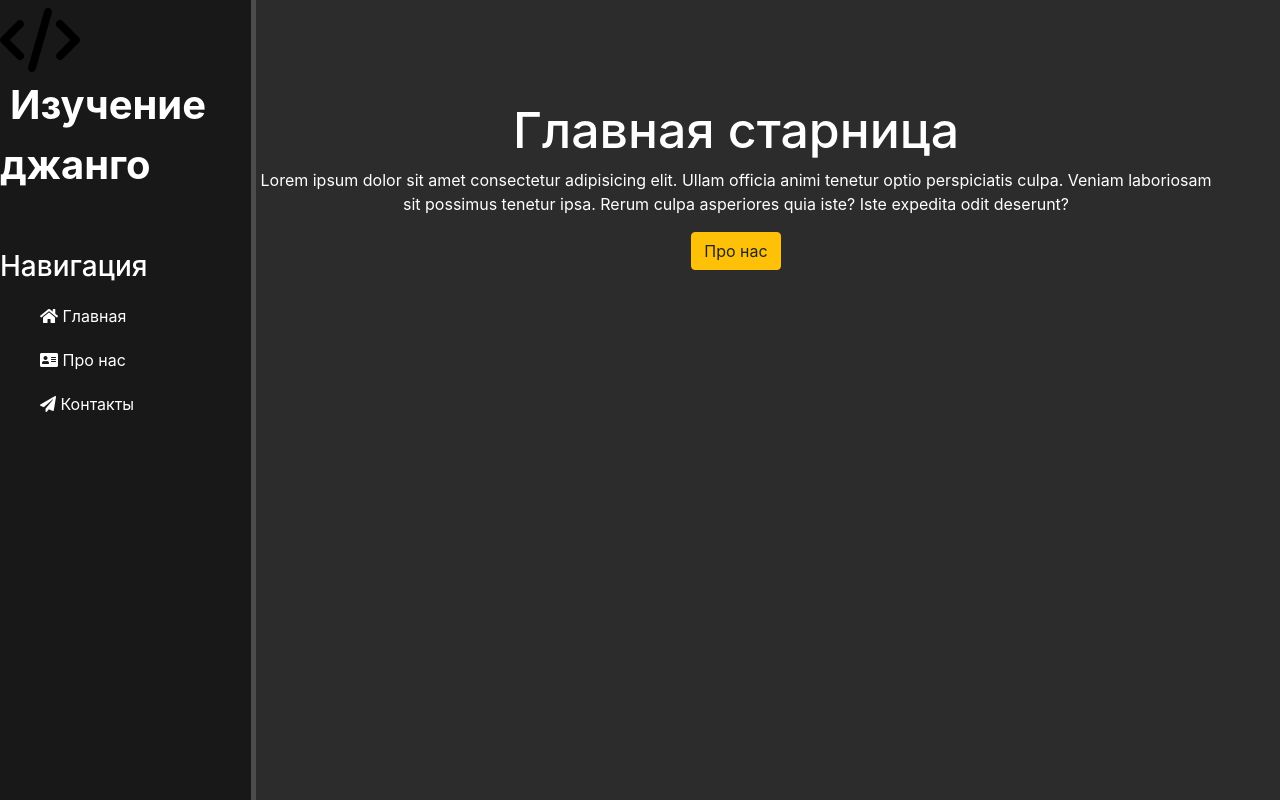
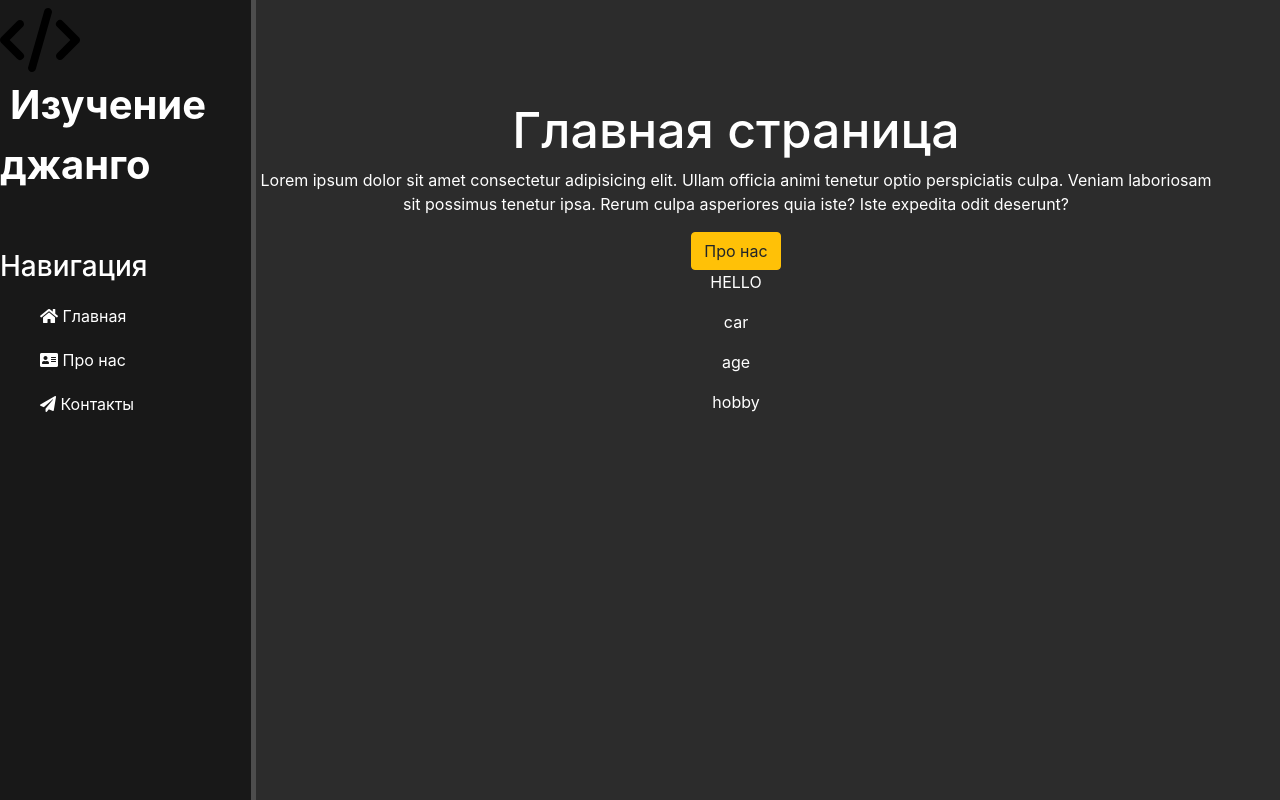
Before and after one commit to yarikprp/django-start, a Django app: page / in a window 1280 px wide. Run offline with Django 5.2, Linux system fonts and the light colour scheme; some libraries are stand-ins or nearby versions.

Commit message:
Передача данных в шаблоны

```diff
--- a/main/templates/main/index.html
+++ b/main/templates/main/index.html
@@ -1,13 +1,23 @@
 {% extends "main/layout.html" %}
 
 {% block title %}
-    Главная старница
+    {{ title }}
 {% endblock %}
 
 {% block content %}
     <div class="features">
-        <h1>Главная старница</h1>
+        <h1>{{ title }}</h1>
         <p>Lorem ipsum dolor sit amet consectetur adipisicing elit. Ullam officia animi tenetur optio perspiciatis culpa. Veniam laboriosam sit possimus tenetur ipsa. Rerum culpa asperiores quia iste? Iste expedita odit deserunt?</p>
         <button class="btn btn-warning">Про нас</button>
+
+        {% for el in values %}
+            {% if el == 'Hello' %}
+                <p>{{ el|upper }}</p>
+            {% endif %}
+        {% endfor %}
+
+        {% for el in obj %}
+            <p>{{ el }}</p>
+        {% endfor %}
     </div>
 {% endblock %}
--- a/main/views.py
+++ b/main/views.py
@@ -2,7 +2,16 @@ from django.shortcuts import render
 
 # Create your views here.
 def index(request):
-    return render(request, "main/index.html")
+    data = {
+        'title': 'Главная страница',
+        'values': ['Some', 'Hello', '123'],
+        'obj': {
+            'car': 'BMW',
+            'age': 18,
+            'hobby': 'Football'
+        }
+    }
+    return render(request, "main/index.html", data)
 
 def about(request):
     return render(request, "main/about.html")
```
